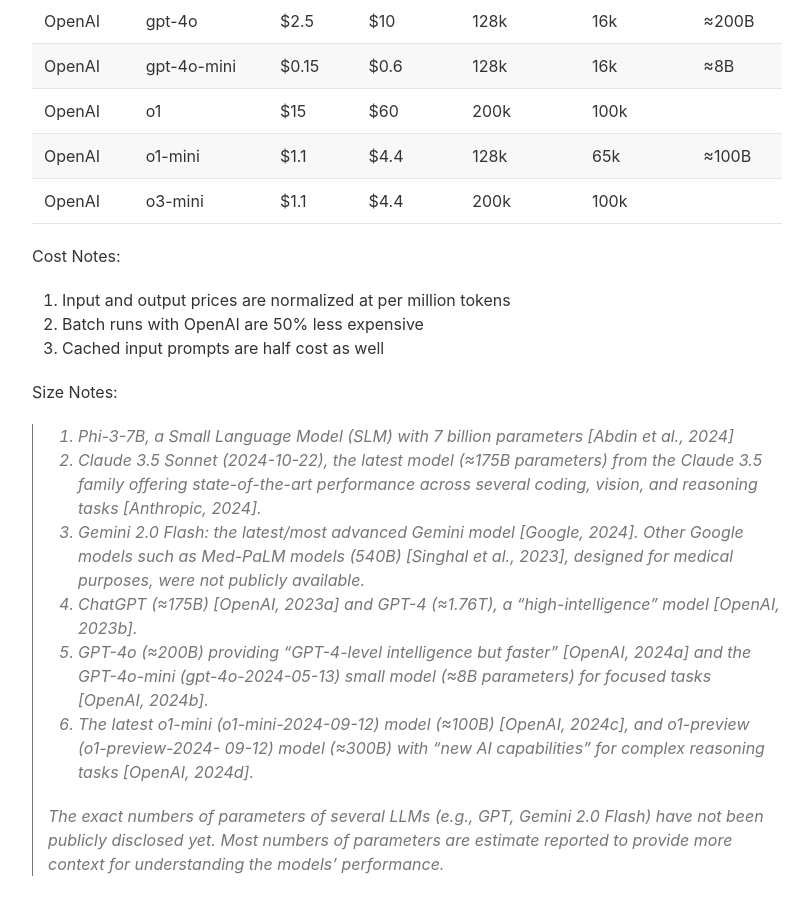
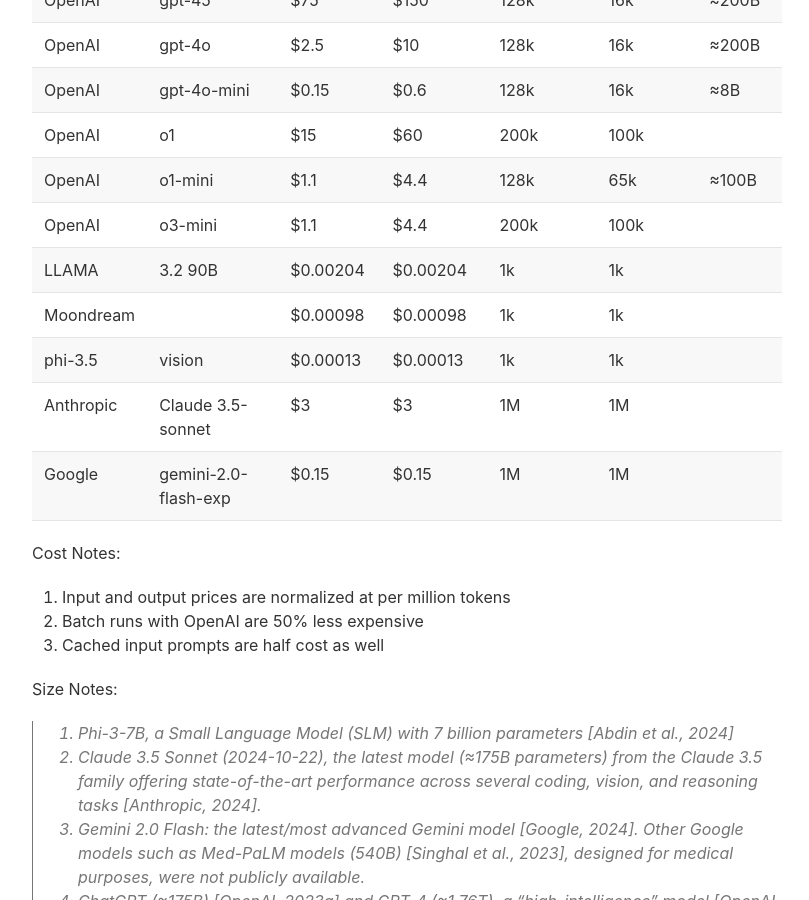
Before and after one commit to nyvyn/nyvyn.github.io, a Jekyll site: the page built from _notes/llm-pricing.markdown, in a window 1280 px wide and 900 px high, scrolled down 1050 px. Shown: the whole window, without its empty margins (233-1042 px from the left). Built offline with Jekyll 4.4.1, drawn with Linux system fonts in a browser that asks for light colours; nearby versions of some CDN libraries.

Commit message:
feat: Add new models and pricing to llm-pricing markdown table

```diff
--- a/_notes/llm-pricing.markdown
+++ b/_notes/llm-pricing.markdown
@@ -48,6 +48,11 @@
 | OpenAI    | o1                  | $15         | $60          | 200k           | 100k          |            |
 | OpenAI    | o1-mini             | $1.1        | $4.4         | 128k           | 65k           | ≈100B      |
 | OpenAI    | o3-mini             | $1.1        | $4.4         | 200k           | 100k          |            |
+| LLAMA     | 3.2 90B             | $0.00204    | $0.00204     | 1k             | 1k            |            |
+| Moondream |                     | $0.00098    | $0.00098     | 1k             | 1k            |            |
+| phi-3.5   | vision              | $0.00013    | $0.00013     | 1k             | 1k            |            |
+| Anthropic | Claude 3.5-sonnet   | $3          | $3           | 1M             | 1M            |            |
+| Google    | gemini-2.0-flash-exp| $0.15       | $0.15        | 1M             | 1M            |            |
 
 Cost Notes:
 1. Input and output prices are normalized at per million tokens
```
